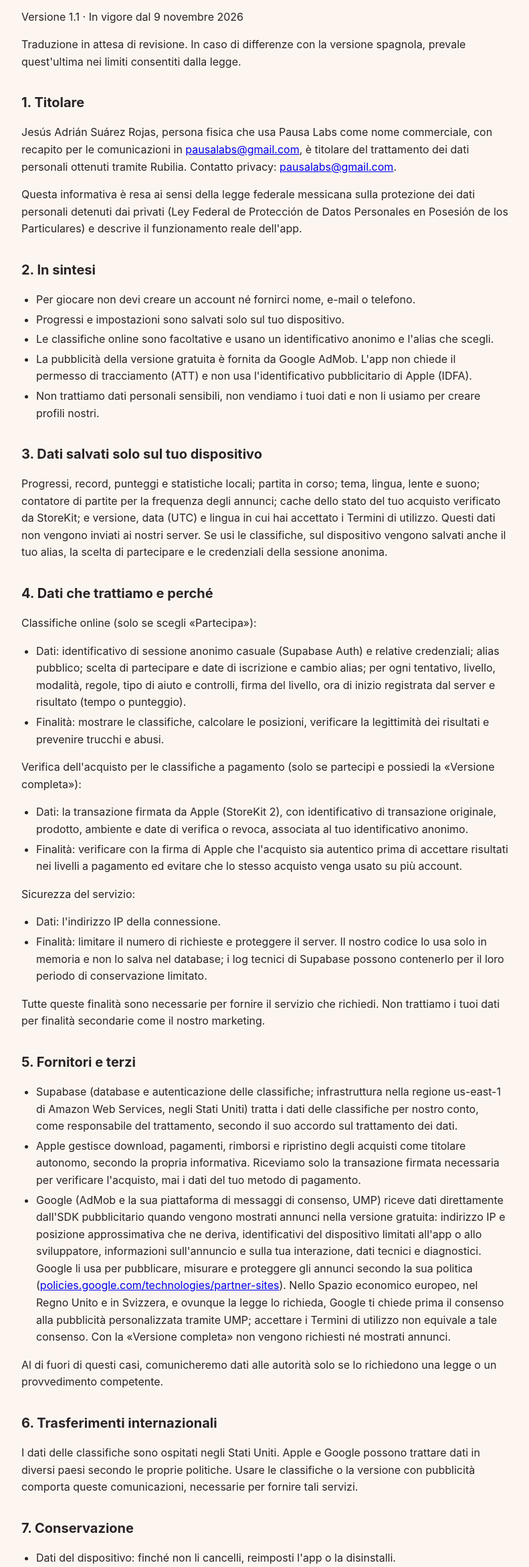
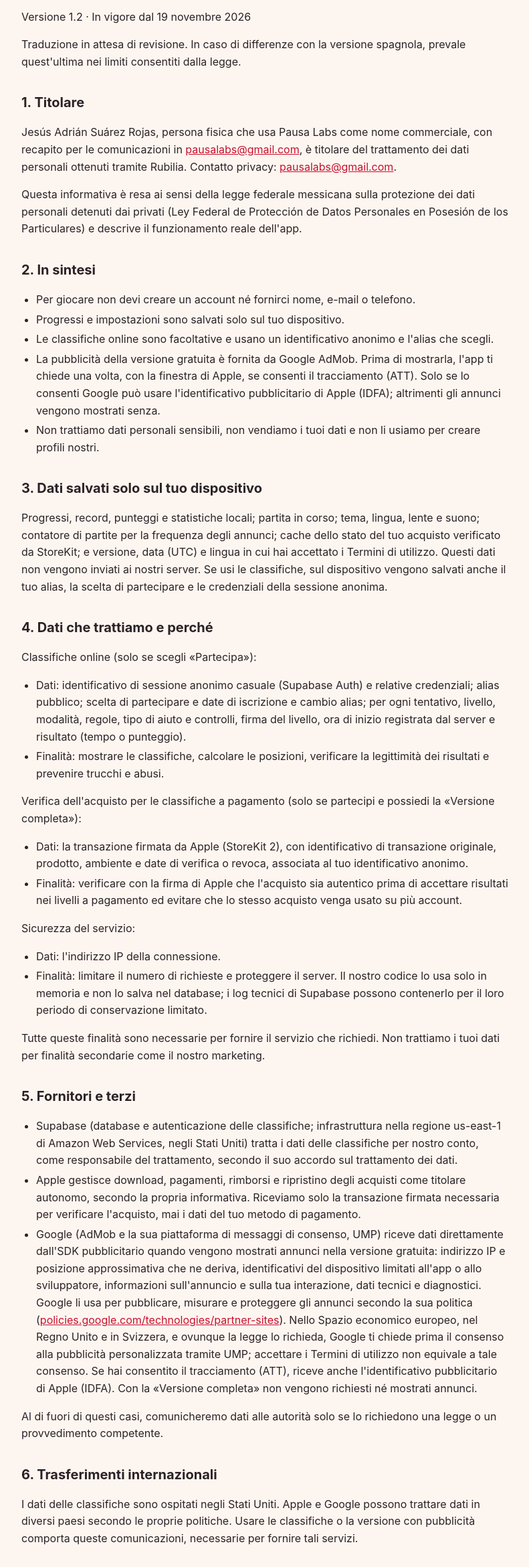
Before and after one commit to PausaLabs/PausaLabs.github.io, a plain HTML site: page rubilia/it/privacidad.html in a window 1280 px wide. Shown: the part 156-2496 px from the top of the page at 67% size, without its empty margins (244-1035 px from the left). Drawn offline with Linux system fonts and the light colour scheme.

Commit message:
Rubilia: aviso de privacidad it (ATT)

```diff
--- a/rubilia/it/privacidad.html
+++ b/rubilia/it/privacidad.html
@@ -8,6 +8,7 @@ body{margin:0;background:var(--fondo);color:var(--tinta);font:16px/1.6 -apple-sy
 main{max-width:760px;margin:0 auto;padding:24px 16px 64px}
 header{display:flex;flex-wrap:wrap;gap:8px 16px;align-items:center;justify-content:space-between;margin-bottom:24px}
 .marca{font-weight:800;font-size:20px;color:var(--tinta);text-decoration:none}
+a{color:var(--acento)}
 nav a,.idiomas a{color:var(--acento);text-decoration:none;font-weight:600}
 nav{display:flex;flex-wrap:wrap;gap:12px}
 h1{font-size:28px;line-height:1.25;margin:8px 0 4px}h2{font-size:20px;margin:32px 0 8px}
@@ -18,11 +19,12 @@ ul{padding-left:22px}li{margin:4px 0}
 select{font:inherit;padding:6px 8px;border-radius:8px;border:1px solid var(--borde);background:var(--panel);color:var(--tinta)}
 footer{margin-top:48px;color:var(--suave);font-size:14px}
 a:focus-visible,select:focus-visible{outline:3px solid var(--acento);outline-offset:2px}
+.descargar{display:inline-block;margin:12px 0 4px;padding:12px 20px;border-radius:14px;background:var(--acento);color:#fff!important;font-weight:800;text-decoration:none}
 </style></head><body><main>
 <header><a class="marca" href="../../index.html">Rubilia · Pausa Labs</a><label><span class="meta">Lingua </span><select onchange="location.href=this.value" aria-label="Lingua"><option value="../../es/privacidad.html">Español</option><option value="../../en/privacidad.html">English</option><option value="../../fr/privacidad.html">Français</option><option value="../../de/privacidad.html">Deutsch</option><option value="../../it/privacidad.html" selected>Italiano</option><option value="../../pt_BR/privacidad.html">Português (Brasil)</option><option value="../../pt_PT/privacidad.html">Português (Portugal)</option><option value="../../nl/privacidad.html">Nederlands</option><option value="../../pl/privacidad.html">Polski</option><option value="../../ru/privacidad.html">Русский</option><option value="../../uk/privacidad.html">Українська</option><option value="../../tr/privacidad.html">Türkçe</option><option value="../../ja/privacidad.html">日本語</option><option value="../../ko/privacidad.html">한국어</option><option value="../../zh_CN/privacidad.html">简体中文</option><option value="../../zh_TW/privacidad.html">繁體中文</option><option value="../../hi/privacidad.html">हिन्दी</option></select></label></header>
 <nav aria-label="Rubilia"><a href="privacidad.html">Informativa sulla privacy</a><a href="terminos.html">Termini di utilizzo</a><a href="soporte.html">Assistenza</a></nav>
 <h1>Informativa sulla privacy di Rubilia</h1>
-<p>Versione 1.1 · In vigore dal 9 novembre 2026</p>
+<p>Versione 1.2 · In vigore dal 19 novembre 2026</p>
 <p>Traduzione in attesa di revisione. In caso di differenze con la versione spagnola, prevale quest&#x27;ultima nei limiti consentiti dalla legge.</p>
 <h2>1. Titolare</h2>
 <p>Jesús Adrián Suárez Rojas, persona fisica che usa Pausa Labs come nome commerciale, con recapito per le comunicazioni in <a href="mailto:pausalabs@gmail.com">pausalabs@gmail.com</a>, è titolare del trattamento dei dati personali ottenuti tramite Rubilia. Contatto privacy: <a href="mailto:pausalabs@gmail.com">pausalabs@gmail.com</a>.</p>
@@ -32,7 +34,7 @@ a:focus-visible,select:focus-visible{outline:3px solid var(--acento);outline-off
 <li>Per giocare non devi creare un account né fornirci nome, e-mail o telefono.</li>
 <li>Progressi e impostazioni sono salvati solo sul tuo dispositivo.</li>
 <li>Le classifiche online sono facoltative e usano un identificativo anonimo e l&#x27;alias che scegli.</li>
-<li>La pubblicità della versione gratuita è fornita da Google AdMob. L&#x27;app non chiede il permesso di tracciamento (ATT) e non usa l&#x27;identificativo pubblicitario di Apple (IDFA).</li>
+<li>La pubblicità della versione gratuita è fornita da Google AdMob. Prima di mostrarla, l&#x27;app ti chiede una volta, con la finestra di Apple, se consenti il tracciamento (ATT). Solo se lo consenti Google può usare l&#x27;identificativo pubblicitario di Apple (IDFA); altrimenti gli annunci vengono mostrati senza.</li>
 <li>Non trattiamo dati personali sensibili, non vendiamo i tuoi dati e non li usiamo per creare profili nostri.</li>
 </ul>
 <h2>3. Dati salvati solo sul tuo dispositivo</h2>
@@ -58,7 +60,7 @@ a:focus-visible,select:focus-visible{outline:3px solid var(--acento);outline-off
 <ul>
 <li>Supabase (database e autenticazione delle classifiche; infrastruttura nella regione us-east-1 di Amazon Web Services, negli Stati Uniti) tratta i dati delle classifiche per nostro conto, come responsabile del trattamento, secondo il suo accordo sul trattamento dei dati.</li>
 <li>Apple gestisce download, pagamenti, rimborsi e ripristino degli acquisti come titolare autonomo, secondo la propria informativa. Riceviamo solo la transazione firmata necessaria per verificare l&#x27;acquisto, mai i dati del tuo metodo di pagamento.</li>
-<li>Google (AdMob e la sua piattaforma di messaggi di consenso, UMP) riceve dati direttamente dall&#x27;SDK pubblicitario quando vengono mostrati annunci nella versione gratuita: indirizzo IP e posizione approssimativa che ne deriva, identificativi del dispositivo limitati all&#x27;app o allo sviluppatore, informazioni sull&#x27;annuncio e sulla tua interazione, dati tecnici e diagnostici. Google li usa per pubblicare, misurare e proteggere gli annunci secondo la sua politica (<a href="https://policies.google.com/technologies/partner-sites">policies.google.com/technologies/partner-sites</a>). Nello Spazio economico europeo, nel Regno Unito e in Svizzera, e ovunque la legge lo richieda, Google ti chiede prima il consenso alla pubblicità personalizzata tramite UMP; accettare i Termini di utilizzo non equivale a tale consenso. Con la «Versione completa» non vengono richiesti né mostrati annunci.</li>
+<li>Google (AdMob e la sua piattaforma di messaggi di consenso, UMP) riceve dati direttamente dall&#x27;SDK pubblicitario quando vengono mostrati annunci nella versione gratuita: indirizzo IP e posizione approssimativa che ne deriva, identificativi del dispositivo limitati all&#x27;app o allo sviluppatore, informazioni sull&#x27;annuncio e sulla tua interazione, dati tecnici e diagnostici. Google li usa per pubblicare, misurare e proteggere gli annunci secondo la sua politica (<a href="https://policies.google.com/technologies/partner-sites">policies.google.com/technologies/partner-sites</a>). Nello Spazio economico europeo, nel Regno Unito e in Svizzera, e ovunque la legge lo richieda, Google ti chiede prima il consenso alla pubblicità personalizzata tramite UMP; accettare i Termini di utilizzo non equivale a tale consenso. Se hai consentito il tracciamento (ATT), riceve anche l&#x27;identificativo pubblicitario di Apple (IDFA). Con la «Versione completa» non vengono richiesti né mostrati annunci.</li>
 </ul>
 <p>Al di fuori di questi casi, comunicheremo dati alle autorità solo se lo richiedono una legge o un provvedimento competente.</p>
 <h2>6. Trasferimenti internazionali</h2>
@@ -76,7 +78,7 @@ a:focus-visible,select:focus-visible{outline:3px solid var(--acento);outline-off
 <ul>
 <li>Classifiche: la partecipazione è facoltativa. Puoi smettere con «Smetti di partecipare».</li>
 <li>Pubblicità: quando Google lo richiede per la tua zona, «Informazioni» mostra «Privacy annunci» per rivedere o revocare il consenso. Acquistare la «Versione completa» rimuove la pubblicità.</li>
-<li>Tracciamento: l&#x27;app non chiede il permesso di tracciarti tra le app di altre aziende.</li>
+<li>Tracciamento: nella versione gratuita, la finestra di Apple ti chiede se consenti il tracciamento tra le app di altre aziende (ATT). Puoi cambiare risposta quando vuoi in Impostazioni › Privacy e sicurezza › Tracciamento. Con la «Versione completa» non viene chiesto.</li>
 <li>Puoi cancellare tutti i dati del dispositivo disinstallando l&#x27;app.</li>
 <li>Eliminazione: «Elimina i miei dati di classifica» cancella i tuoi dati dal server e chiude la sessione anonima; progressi, impostazioni e acquisto non cambiano e non partecipi di nuovo a meno che tu non lo scelga.</li>
 </ul>
```
